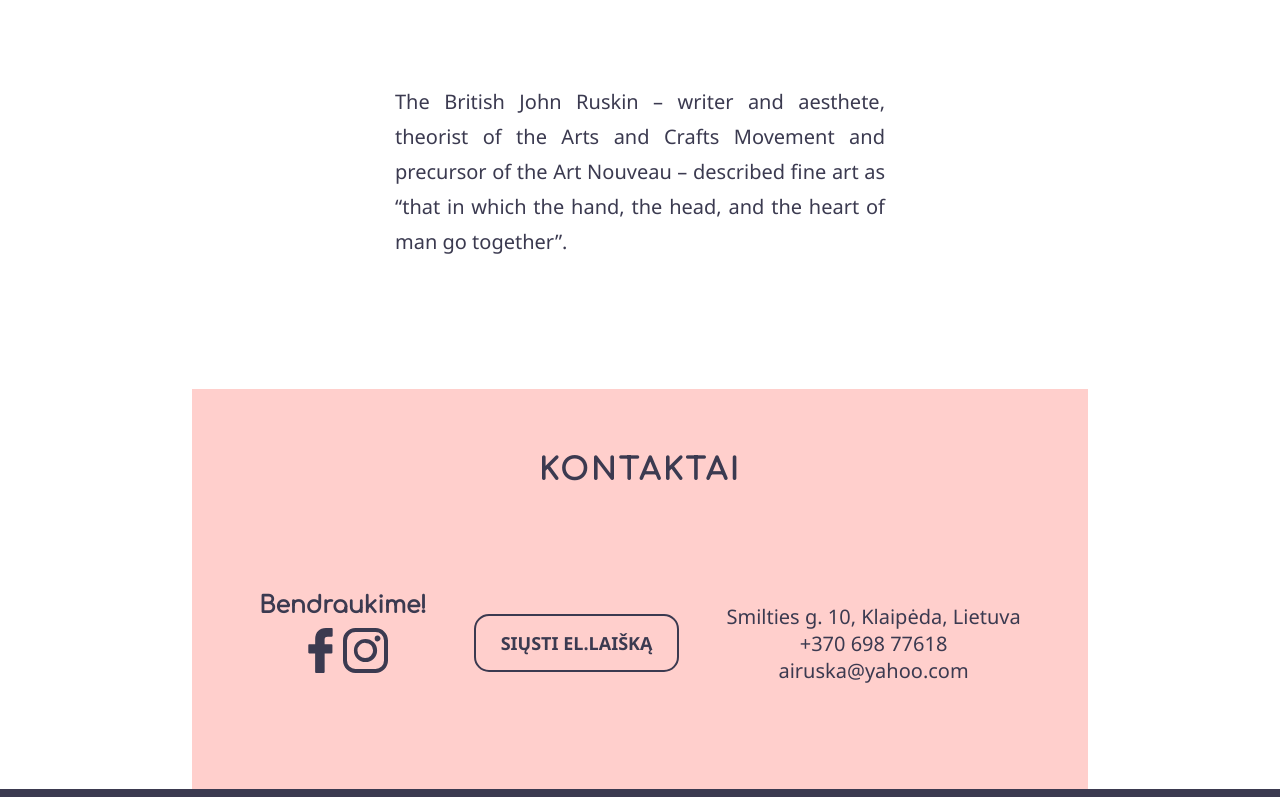
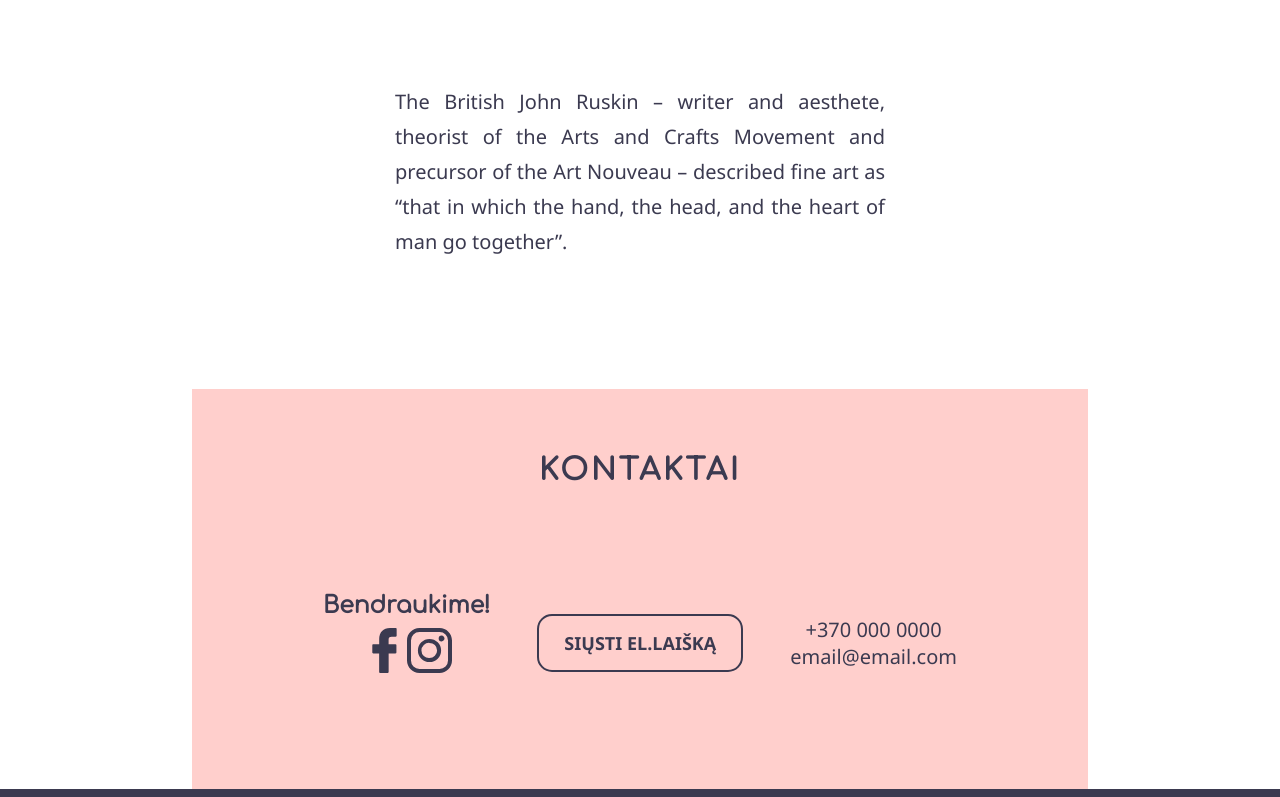
Before and after one commit to usjulija/vuduFurniture, a plain HTML site: page index.html in a window 1280 px wide. Shown: the part 2000-2797 px from the top of the page. Drawn offline with Linux system fonts and the light colour scheme; some packages are replaced by stand-ins of ours; a script that the page names is missing.

Commit message:
personal data erased

```diff
--- a/index.html
+++ b/index.html
@@ -20,7 +20,7 @@
       <a href="#about">Apie mus</a>
       <a href="#shop">Parduotuvė</a>
       <a href="#contact">Kontaktai</a>
-      <a href="tel:+37069877618" id="phone">+370 698 77618</a>
+      <a href="tel:+370" id="phone">+370 000 000</a>
       <a href="javascript:void(0);" class="icon" onclick="responsiveNav()">
         <div class="hamburger">
           <div class="bar1"></div>
@@ -445,14 +445,13 @@
           </a>
         </div>
       </div>
-      <a href="mailto:airuska@yahoo.com?Subject=Contact%20form"
+      <a href="mailto:email@email.com?Subject=Contact%20form"
       target="_top"
       class="emial-button"
       rel="noopener noreferrer">Siųsti el.laišką</a>
       <div class="address">
-        <p>Smilties g. 10, Klaipėda, Lietuva</p>
-        <p>+370 698 77618</p>
-        <p>airuska@yahoo.com</p>
+        <p>+370 000 0000</p>
+        <p>email@email.com</p>
       </div>
     </article>
   </section>
```
